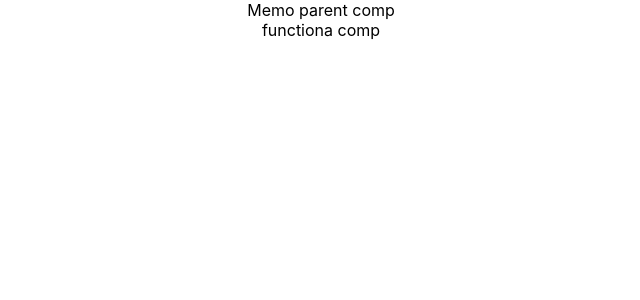
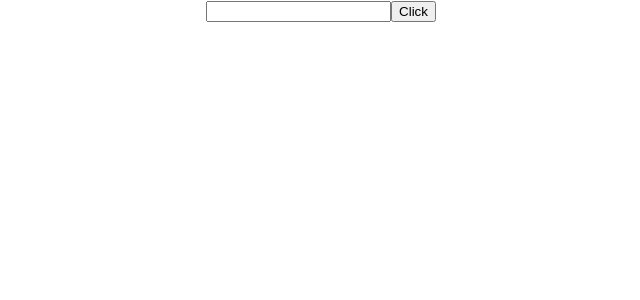
Before and after one commit to sanceth/React-Tutorial, a React (Create React App) app: page / in a window 1280 px wide. Shown: the top 300 px of the page, without its empty margins (319-959 px from the left). Built offline with nearby package versions, Linux system fonts and the light colour scheme.

Commit message:
Ref Tutorial

```diff
--- a/src/App.js
+++ b/src/App.js
@@ -15,6 +15,7 @@ import FormHandling from './FormHandling';
 import MoutingLifeCycleA from './LifeCycle_Methods/MoutingLifeCycleA';
 import ParentRegComp from './PureComp/ParentRegComp';
 import MemoParentComp from './Memo/MemoParentComp';
+import Refs from './Refs/Refs';
 
 function App() {
   return (
@@ -32,7 +33,8 @@ function App() {
       {/* <FormHandling/> */}
       {/* <MoutingLifeCycleA/> */}
       {/* <ParentRegComp/> */}
-      <MemoParentComp/>
+      {/* <MemoParentComp/> */}
+      <Refs/>
     </div>
   );
 }
--- /dev/null
+++ b/src/Refs/Refs.js
@@ -0,0 +1,32 @@
+import React, { Component } from 'react'
+
+export class Refs extends Component {
+    constructor(props) {
+        super(props)
+
+        this.state = {
+
+        }
+        this.nameRef = React.createRef()
+        this.cbRef = null
+        this.setRef = element =>{
+            this.cbRef = element
+        }
+    }
+
+    focusInp = () =>{
+        console.log("nameRef",this.cbRef.value)
+        this.cbRef.focus()
+    }
+
+    render() {
+        return (
+            <div>
+                <input type="text" ref={this.setRef} ></input>
+                <button onClick={this.focusInp}>Click</button>
+            </div>
+        )
+    }
+}
+
+export default Refs
```
